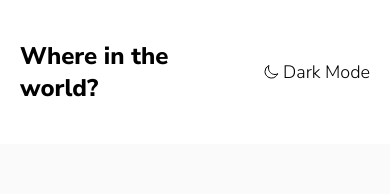
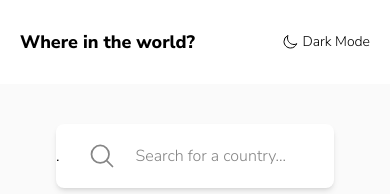
Before and after one commit to dew-dr0p/09---rest-countries-api, a Vue app: page / in a window 390 px wide. Shown: the top 194 px of the page. Built offline with nearby package versions, Linux system fonts and the light colour scheme; no server answers.

Commit message:
Modified Header Page

```diff
--- a/src/components/PageContent.vue
+++ b/src/components/PageContent.vue
@@ -60,7 +60,7 @@ onMounted(async () => {
 </script>
 
 <template>
-    <div class="w-full h-full bg-light-background p-14">
+    <div class="w-full h-full bg-light-background p-14 pt-5">
         <div class="flex flex-col md:flex-row w-full justify-between">
             <form action="" class="my-5 bg-light-elements flex items-center shadow-md rounded-lg border-none p-0 max-w-lg">.
                 <i class="pl-7"><MagnifyingGlassIcon class="w-7 text-light-input" /></i>
--- a/src/components/PageDetails.vue
+++ b/src/components/PageDetails.vue
@@ -10,6 +10,8 @@ const emit = defineEmits<{
 let data = Data.value
 
 let local = localData.value
+
+local
 
 const currencies = ref([])
 
@@ -49,11 +51,11 @@ onMounted(() => mount())
 </script>
 
 <template>
-    <div class="w-full h-full bg-light-background p-10 md:p-14">
+    <div class="w-full h-full bg-light-background p-10 pt-5 md:p-14">
         <button class="my-5 bg-light-elements flex flex-row items-center shadow-md rounded-lg border-none text-lg p-5 px-10" @click="emit('change', 'PageContent')">
             <ArrowLongLeftIcon class="w-12 pr-5" />Back
         </button>
-        <div class="grid lg:grid-cols-2 gap-20 mt-20">
+        <div class="grid lg:grid-cols-2 gap-20 mt-14">
             <img :src="data[0]['flags']['png']" :alt="data[0]['flags']['alt']" class="w-full">
             <div class="font-bold">
                 <h1 class="text-4xl my-10">{{ data[0]['name']['common'] }}</h1>
--- a/src/components/PageHeader.vue
+++ b/src/components/PageHeader.vue
@@ -4,8 +4,8 @@ import { MoonIcon } from '@heroicons/vue/24/outline'
 </script>
 
 <template>
-    <div class="grid grid-cols-2 px-5 py-10 shadow-md items-center">
-        <h3 class="font-bold text-2xl">Where in the world?</h3>
-        <p class="justify-self-end flex flex-row items-center text-lg"><MoonIcon class="w-5 pr-1" /> Dark Mode</p>
+    <div class="grid grid-cols-2 px-5 py-7 md:py-10 shadow-md items-center">
+        <h3 class="font-bold text-lg md:text-2xl">Where in the world?</h3>
+        <p class="justify-self-end flex flex-row items-center text-sm md:text-lg"><MoonIcon class="w-5 pr-1" /> Dark Mode</p>
     </div>
 </template>
```
